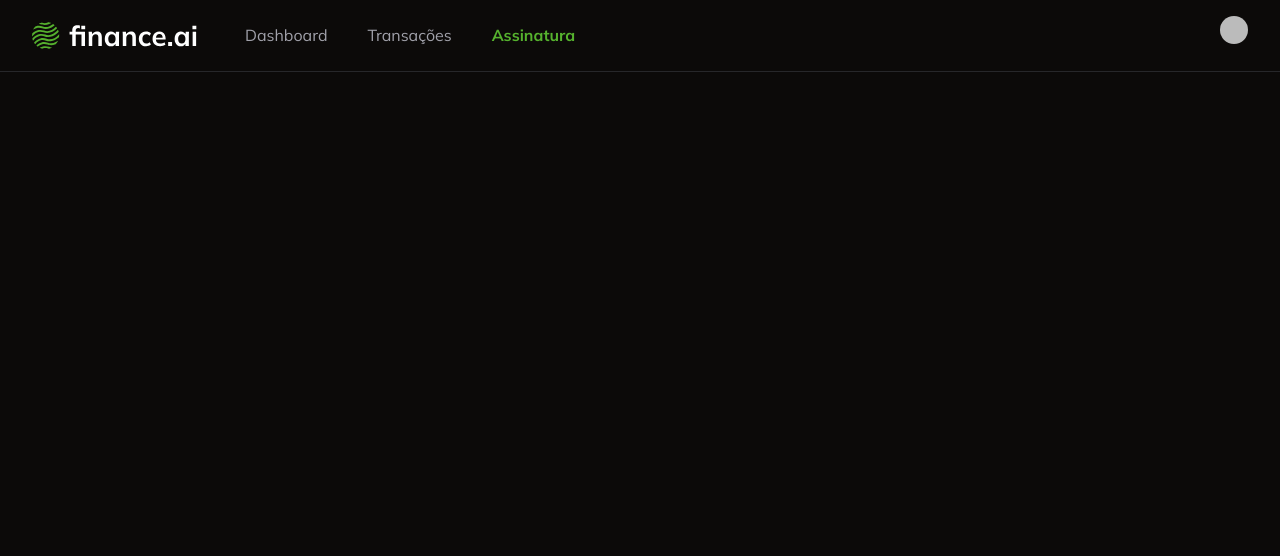
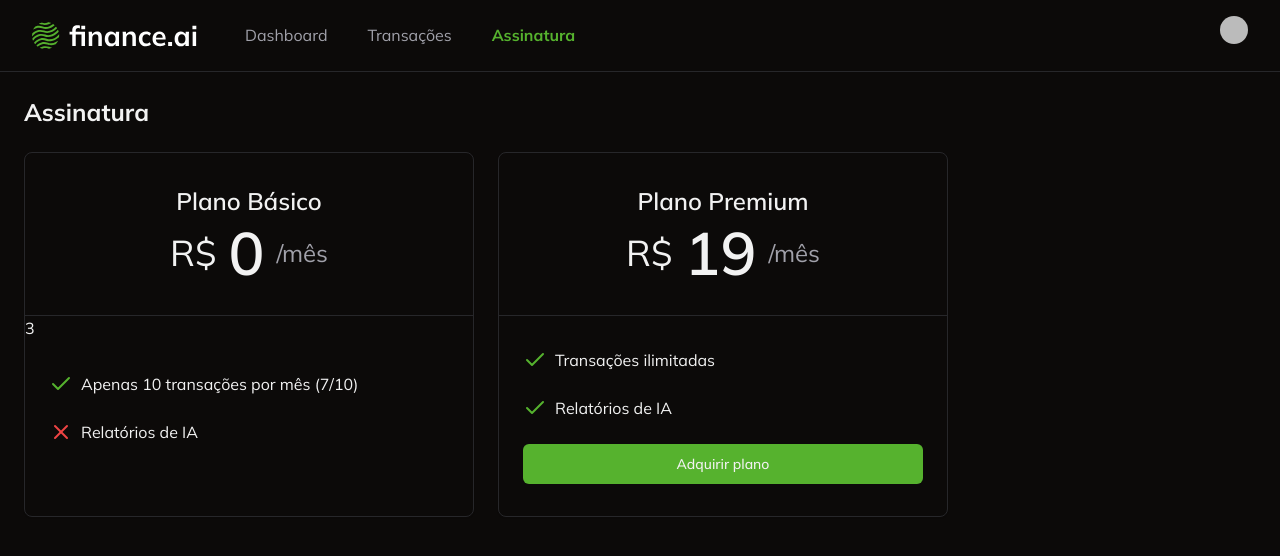
Before and after one commit to natan1506/finance-ia, a Next.js app: page /subscription in a window 1280 px wide. Shown: the top 556 px of the page. Built offline with nearby package versions, Linux system fonts and the light colour scheme; no server answers; sample sign-in values are in the browser's storage; some icons are missing.

Commit message:
feat: ensure redirect to checkout plan

```diff
--- /dev/null
+++ b/app/subscription/_actions/create-stripe-checkout/index.ts
@@ -0,0 +1,39 @@
+"use server";
+
+import { auth } from "@clerk/nextjs/server";
+import Stripe from "stripe";
+
+export const createStripeCheckout = async () => {
+  const { userId } = await auth();
+
+  if (!userId) {
+    throw new Error("Unauthorized");
+  }
+
+  if (!process.env.STRIPE_SECRET_KEY) {
+    throw new Error("Stripe secret key not found");
+  }
+
+  const stripe = new Stripe(process.env.STRIPE_SECRET_KEY as string, {
+    apiVersion: "2024-10-28.acacia",
+  });
+
+  const session = await stripe.checkout.sessions.create({
+    payment_method_types: ["card"],
+    mode: "subscription",
+    success_url: "http://localhost:3000",
+    cancel_url: "http://localhost:3000",
+    subscription_data: {
+      metadata: {
+        clerk_user_id: userId,
+      },
+    },
+    line_items: [
+      {
+        price: process.env.STRIPE_PREMIUM_PLAN_PRICE_ID,
+        quantity: 1,
+      },
+    ],
+  });
+  return { sessionId: session.id };
+};
--- /dev/null
+++ b/app/subscription/_components/acquire-plan-button.tsx
@@ -0,0 +1,30 @@
+"use client";
+
+import { Button } from "@/app/_components/ui/button";
+import { createStripeCheckout } from "../_actions/create-stripe-checkout";
+import { loadStripe } from "@stripe/stripe-js";
+
+function AcquirePlanButton() {
+  const handleAcquirePlanClick = async () => {
+    const { sessionId } = await createStripeCheckout();
+    if (!process.env.NEXT_PUBLIC_STRIPE_PUBLISHABLE_KEY) {
+      throw new Error("Stripe publishable key not found");
+    }
+    const stripe = await loadStripe(
+      process.env.NEXT_PUBLIC_STRIPE_PUBLISHABLE_KEY,
+    );
+    if (!stripe) {
+      throw new Error("Stripe not found");
+    }
+
+    await stripe.redirectToCheckout({ sessionId });
+  };
+
+  return (
+    <Button className="w-full bg-primary" onClick={handleAcquirePlanClick}>
+      Adquirir plano
+    </Button>
+  );
+}
+
+export default AcquirePlanButton;
--- a/app/subscription/page.tsx
+++ b/app/subscription/page.tsx
@@ -1,13 +1,74 @@
 import { auth } from "@clerk/nextjs/server";
 import { redirect } from "next/navigation";
 import Navbar from "../_components/navbar";
+import { Card, CardContent, CardHeader } from "../_components/ui/card";
+import { CheckIcon, XIcon } from "lucide-react";
+import AcquirePlanButton from "./_components/acquire-plan-button";
 
 async function SubscriptionPage() {
   const { userId } = await auth();
   if (!userId) {
     redirect("/login");
   }
-  return <Navbar />;
+
+  return (
+    <>
+      <Navbar />
+      <div className="space-y-6 p-6">
+        <h1 className="text-2xl font-bold">Assinatura</h1>
+
+        <div className="flex gap-6">
+          <Card className="w-[450px]">
+            <CardHeader className="border-b border-solid py-8">
+              <h2 className="text-center text-2xl font-semibold">
+                Plano Básico
+              </h2>
+              <div className="flex items-center justify-center gap-3">
+                <span className="text-4xl">R$</span>
+                <span className="text-6xl font-semibold">0</span>
+                <span className="text-2xl text-muted-foreground">/mês</span>
+              </div>
+            </CardHeader>
+            3
+            <CardContent className="space-y-6 py-8">
+              <div className="flex items-center gap-2">
+                <CheckIcon className="text-primary" />
+                <p>Apenas 10 transações por mês (7/10)</p>
+              </div>
+              <div className="flex items-center gap-2">
+                <XIcon className="text-red-500" />
+                <p>Relatórios de IA</p>
+              </div>
+            </CardContent>
+          </Card>
+
+          <Card className="w-[450px]">
+            <CardHeader className="border-b border-solid py-8">
+              <h2 className="text-center text-2xl font-semibold">
+                Plano Premium
+              </h2>
+              <div className="flex items-center justify-center gap-3">
+                <span className="text-4xl">R$</span>
+                <span className="text-6xl font-semibold">19</span>
+                <span className="text-2xl text-muted-foreground">/mês</span>
+              </div>
+            </CardHeader>
+            <CardContent className="space-y-6 py-8">
+              <div className="flex items-center gap-2">
+                <CheckIcon className="text-primary" />
+                <p>Transações ilimitadas</p>
+              </div>
+              <div className="flex items-center gap-2">
+                <CheckIcon className="text-primary" />
+                <p>Relatórios de IA</p>
+              </div>
+              <AcquirePlanButton />
+            </CardContent>
+          </Card>
+        </div>
+      </div>
+    </>
+  );
 }
 
 export default SubscriptionPage;
--- a/package.json
+++ b/package.json
@@ -22,6 +22,7 @@
     "@radix-ui/react-scroll-area": "^1.2.1",
     "@radix-ui/react-select": "^2.1.2",
     "@radix-ui/react-slot": "^1.1.0",
+    "@stripe/stripe-js": "4.9.0",
     "@tanstack/react-table": "8.20.5",
     "class-variance-authority": "^0.7.0",
     "clsx": "^2.1.1",
@@ -35,6 +36,7 @@
     "react-hook-form": "^7.53.1",
     "react-number-format": "5.4.2",
     "recharts": "^2.13.3",
+    "stripe": "17.3.1",
     "tailwind-merge": "^2.5.4",
     "tailwindcss-animate": "^1.0.7",
     "zod": "^3.23.8"
```
Also changed, not shown: 2 other files (tests, documents, lock files or other folders).
